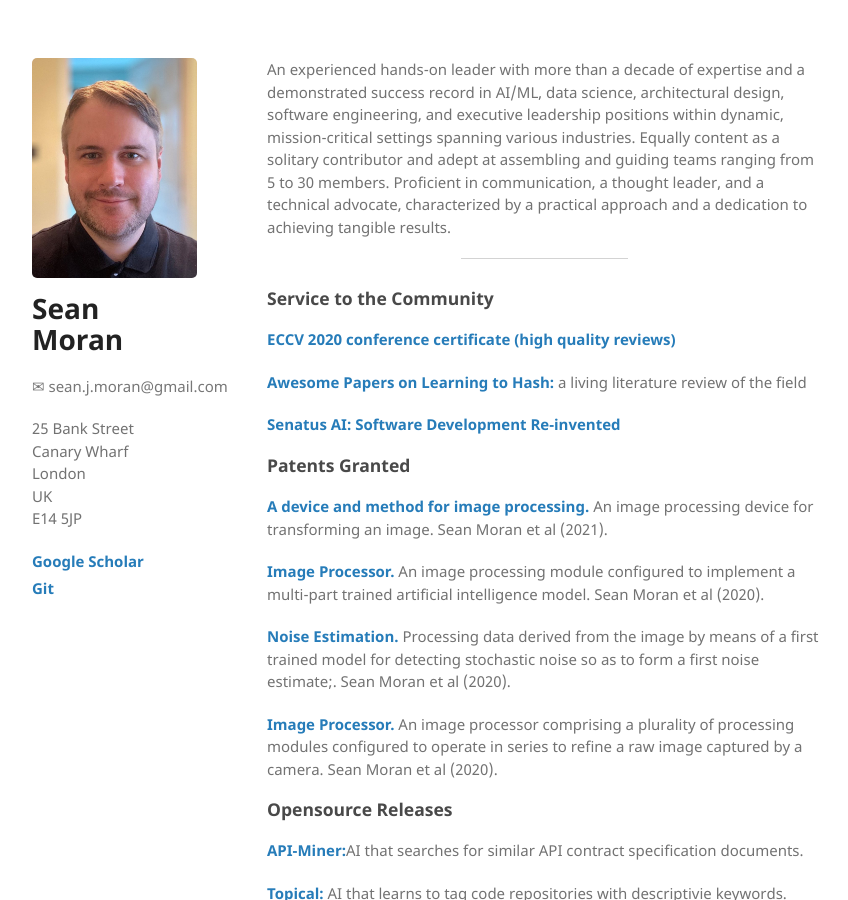
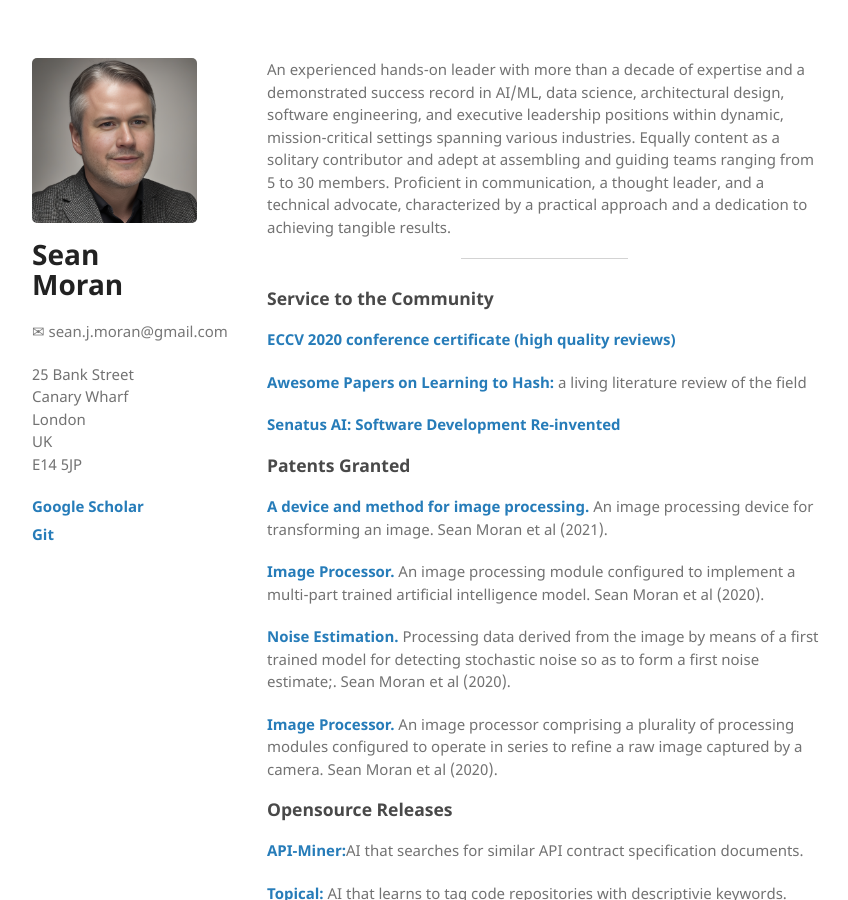
Before and after one commit to sjmoran/sjmoran.github.io, a Jekyll site: the page built from index.html, in a window 1280 px wide and 900 px high. Shown: the whole window, without its empty margins (26-874 px from the left). Built offline with Jekyll 4.4.1, drawn with Linux system fonts in a browser that asks for light colours.

Commit message:
Update default.html

```diff
--- a/_layouts/default.html
+++ b/_layouts/default.html
@@ -30,7 +30,7 @@ setTimeout(ldinsp, 0);
     <meta name="viewport" content="width=device-width">
 
     <meta property="og:title" content="Sean Moran | Personal Page" />
-    <meta property="og:image" content="./images/1685455820719.jpg" />
+    <meta property="og:image" content="./images/1685455820719.png" />
     <meta property="og:locale" content="en_US" />
     <meta name="description" content="{{ site.long_description }}" />
     <meta name="og:description" content="{{ site.long_description }}" />
@@ -49,7 +49,7 @@ setTimeout(ldinsp, 0);
     <div class="wrapper">
 	  <!--googleoff: snippet-->
       <header>
-        <img class="img-circle" src="./images/1685455820719.jpg">
+        <img class="img-circle" src="./images/1685455820719.png">
         <h1>{{ site.title | default: site.github.repository_name }}</h1>
         <p class="addr">&#x2709;&nbsp;&#115;&#101;&#097;&#110;&#046;&#106;&#046;&#109;&#111;&#114;&#097;&#110;&#064;&#103;&#109;&#097;&#105;&#108;&#046;&#099;&#111;&#109;</p>
         <p>
```
